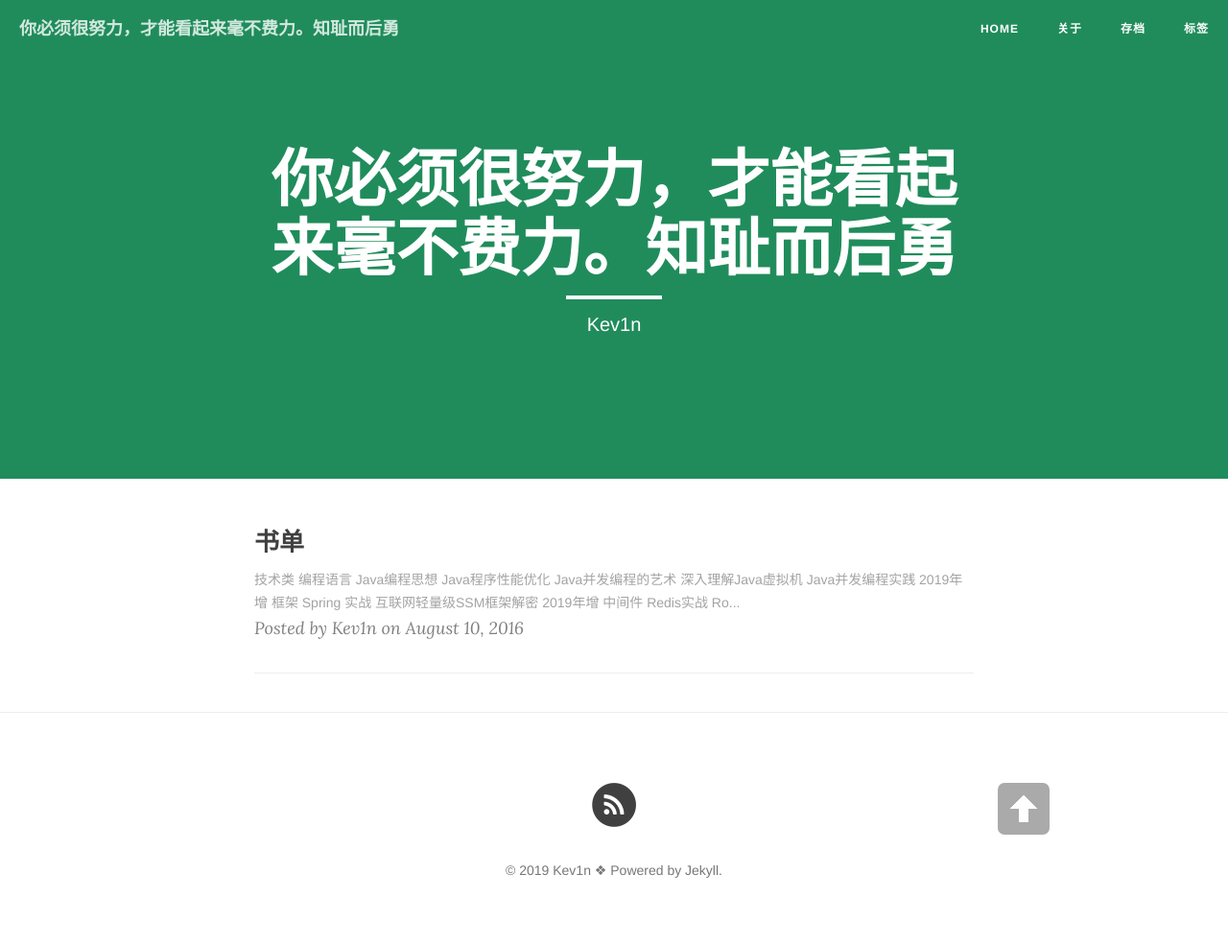
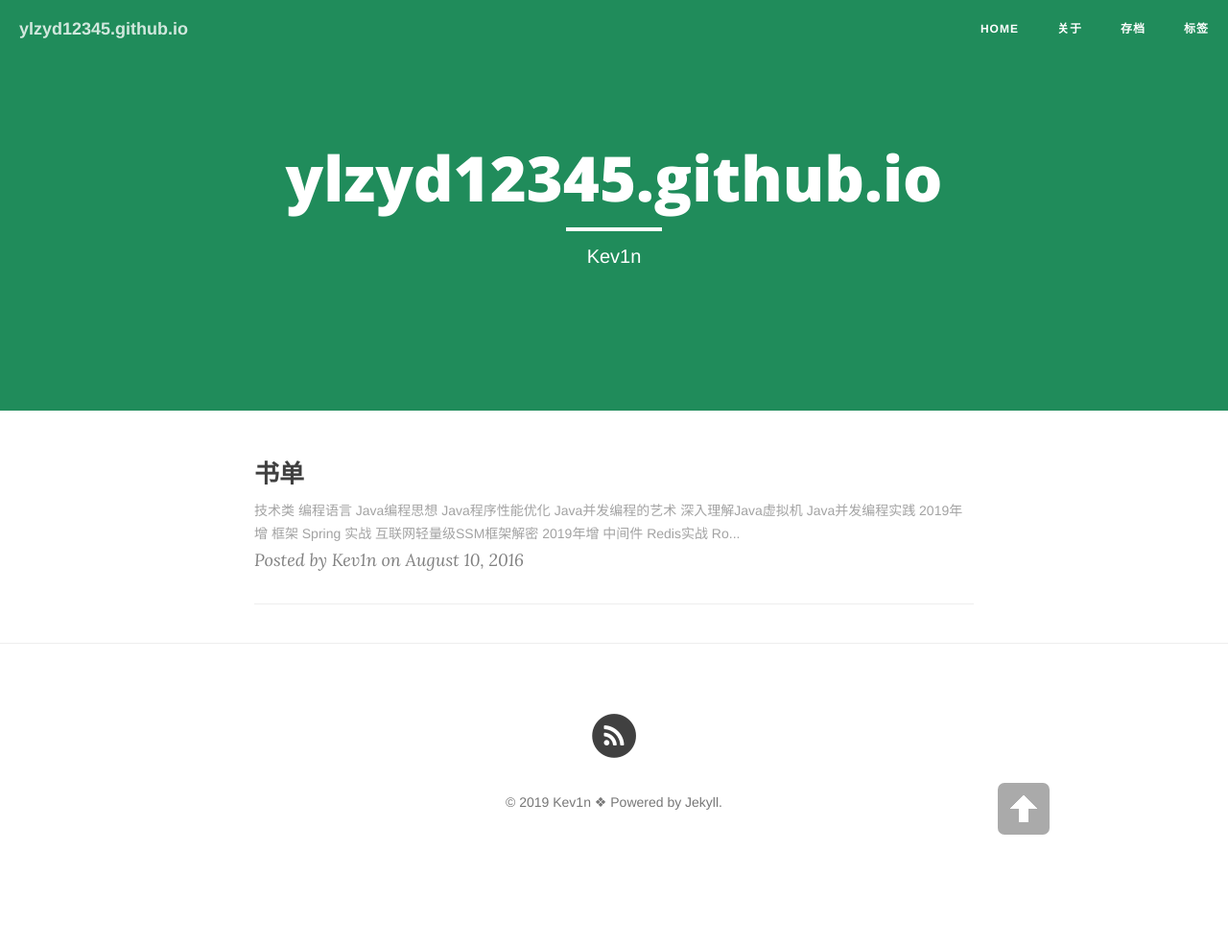
Before and after one commit to ylzyd12345/ylzyd12345.github.io, a Jekyll site: the page built from index.html, in a window 1280 px wide. Shown: the whole page at 96% size. Built offline with Jekyll 4.4.1, drawn with Linux system fonts in a browser that asks for light colours; nearby versions of some CDN libraries; the list of posts is cut into pages by our own code; after the commit the page ends 914 px from its top, so only the background shows below that.

Commit message:
Update _config.yml

```diff
--- a/_config.yml
+++ b/_config.yml
@@ -1,5 +1,5 @@
 # Site settings
-title: 你必须很努力，才能看起来毫不费力。知耻而后勇
+title:
 header-img: "img/green.jpg"
 tagline: "cn"
 description: "Kev1n|小子"
```
